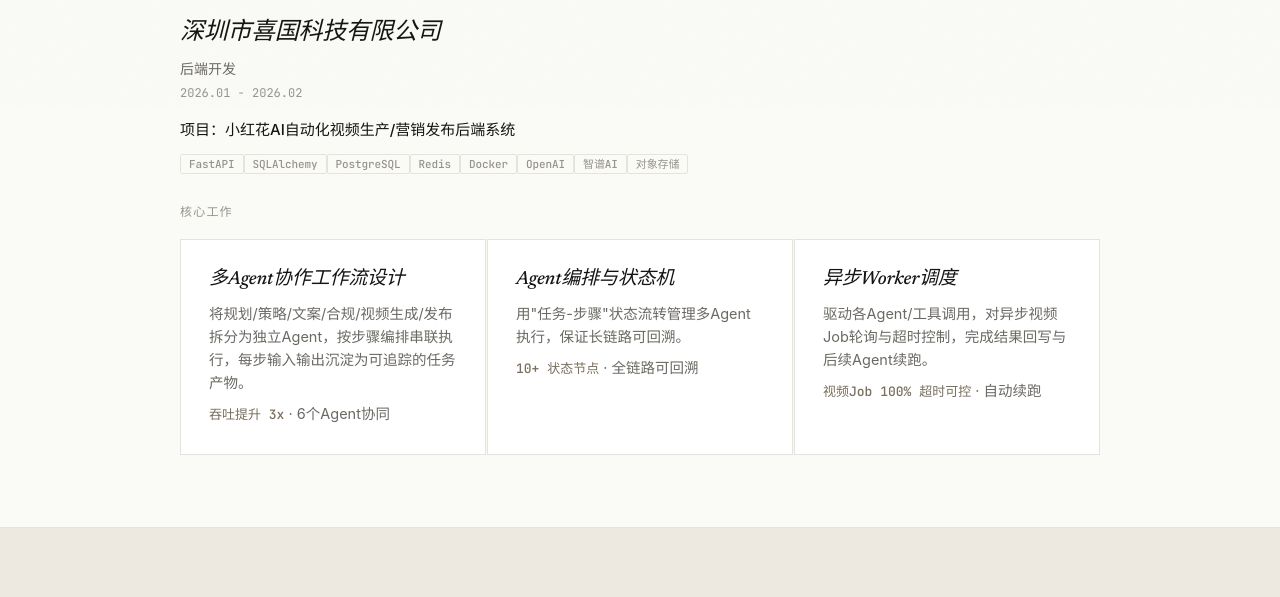
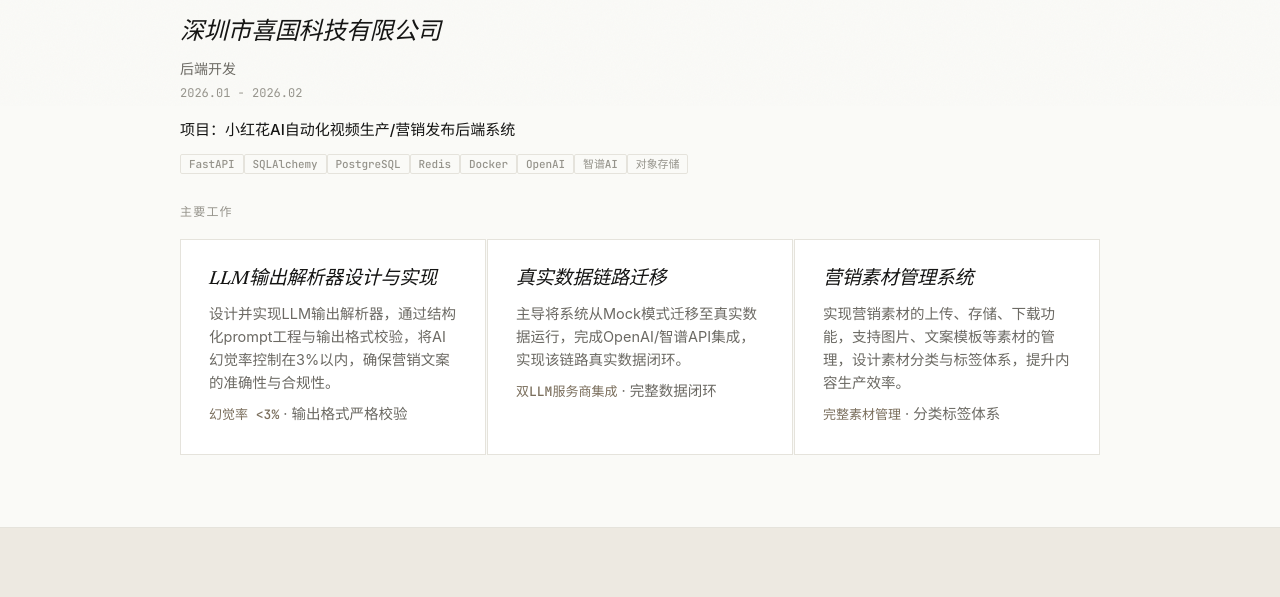
Before and after one commit to 77DanielxDD/resume-DengChuQi, a plain HTML site: page index.html in a window 1280 px wide. Shown: the part 694-1291 px from the top of the page. Drawn offline with Linux system fonts and the light colour scheme.

Commit message:
Update internship cards content

```diff
--- a/index.html
+++ b/index.html
@@ -67,22 +67,22 @@
         </div>
       </div>
 
-      <div class="section-subhead" data-i18n="internship.work.title">核心工作</div>
+      <div class="section-subhead" data-i18n="internship.work.title">主要工作</div>
       <div class="cards cards-3">
         <div class="card">
-          <div class="card-title" data-i18n="internship.work.1.title">多Agent协作工作流设计</div>
-          <div class="card-desc" data-i18n="internship.work.1.desc">将规划/策略/文案/合规/视频生成/发布拆分为独立Agent，按步骤编排串联执行，每步输入输出沉淀为可追踪的任务产物。</div>
-          <div class="card-desc" style="margin-top:8px"><span class="internship-metric" data-i18n="internship.work.1.metric">吞吐提升 3x</span> · <span data-i18n="internship.work.1.metric2">6个Agent协同</span></div>
+          <div class="card-title" data-i18n="internship.work.1.title">LLM输出解析器设计与实现</div>
+          <div class="card-desc" data-i18n="internship.work.1.desc">设计并实现LLM输出解析器，通过结构化prompt工程与输出格式校验，将AI幻觉率控制在3%以内，确保营销文案的准确性与合规性。</div>
+          <div class="card-desc" style="margin-top:8px"><span class="internship-metric" data-i18n="internship.work.1.metric">幻觉率 <3%</span> · <span data-i18n="internship.work.1.metric2">输出格式严格校验</span></div>
         </div>
         <div class="card">
-          <div class="card-title" data-i18n="internship.work.2.title">Agent编排与状态机</div>
-          <div class="card-desc" data-i18n="internship.work.2.desc">用"任务-步骤"状态流转管理多Agent执行，保证长链路可回溯。</div>
-          <div class="card-desc" style="margin-top:8px"><span class="internship-metric" data-i18n="internship.work.2.metric">10+ 状态节点</span> · <span data-i18n="internship.work.2.metric2">全链路可回溯</span></div>
+          <div class="card-title" data-i18n="internship.work.2.title">真实数据链路迁移</div>
+          <div class="card-desc" data-i18n="internship.work.2.desc">主导将系统从Mock模式迁移至真实数据运行，完成OpenAI/智谱API集成，实现该链路真实数据闭环。</div>
+          <div class="card-desc" style="margin-top:8px"><span class="internship-metric" data-i18n="internship.work.2.metric">双LLM服务商集成</span> · <span data-i18n="internship.work.2.metric2">完整数据闭环</span></div>
         </div>
         <div class="card">
-          <div class="card-title" data-i18n="internship.work.3.title">异步Worker调度</div>
-          <div class="card-desc" data-i18n="internship.work.3.desc">驱动各Agent/工具调用，对异步视频Job轮询与超时控制，完成结果回写与后续Agent续跑。</div>
-          <div class="card-desc" style="margin-top:8px"><span class="internship-metric" data-i18n="internship.work.3.metric">视频Job 100% 超时可控</span> · <span data-i18n="internship.work.3.metric2">自动续跑</span></div>
+          <div class="card-title" data-i18n="internship.work.3.title">营销素材管理系统</div>
+          <div class="card-desc" data-i18n="internship.work.3.desc">实现营销素材的上传、存储、下载功能，支持图片、文案模板等素材的管理，设计素材分类与标签体系，提升内容生产效率。</div>
+          <div class="card-desc" style="margin-top:8px"><span class="internship-metric" data-i18n="internship.work.3.metric">完整素材管理</span> · <span data-i18n="internship.work.3.metric2">分类标签体系</span></div>
         </div>
       </div>
     </div>
```
